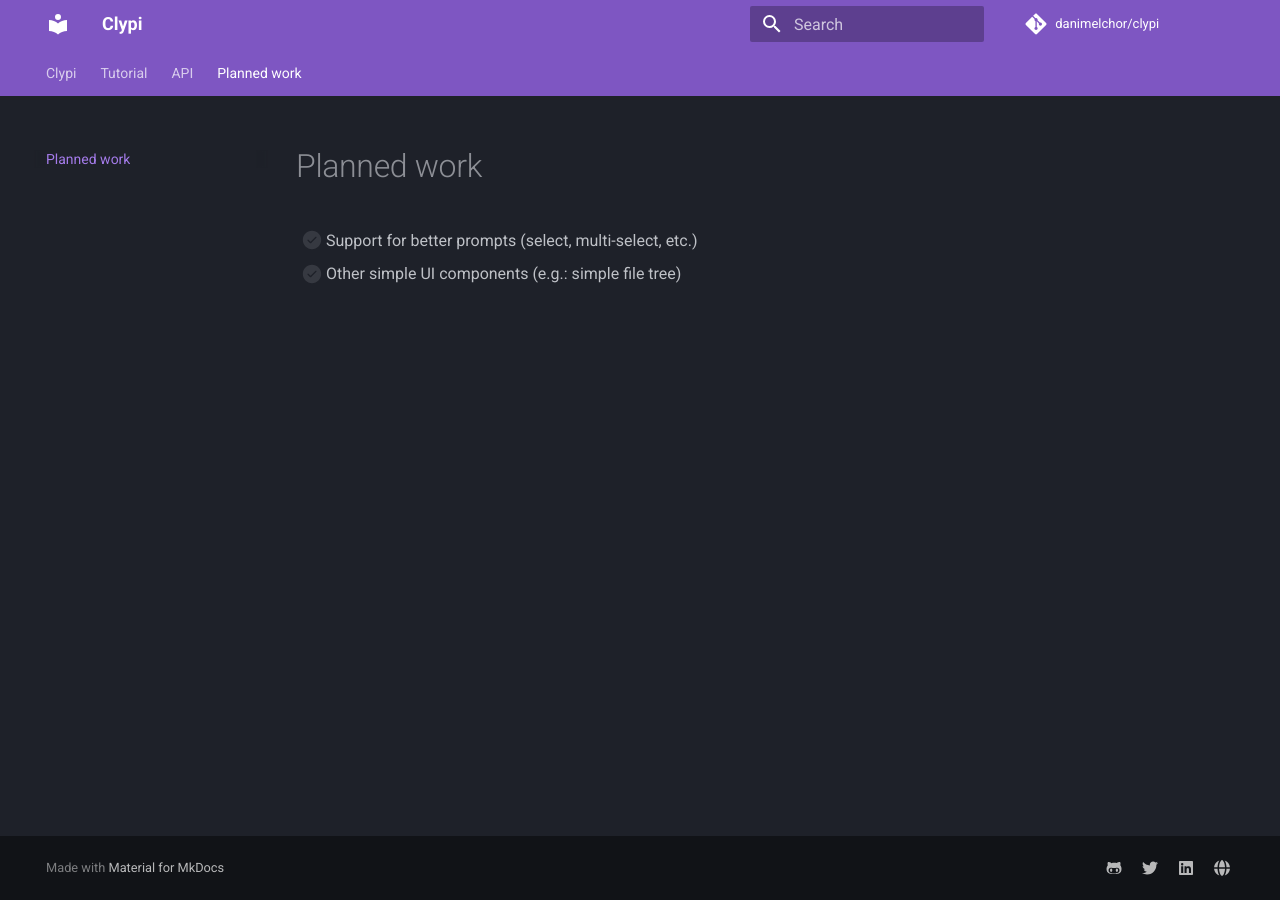
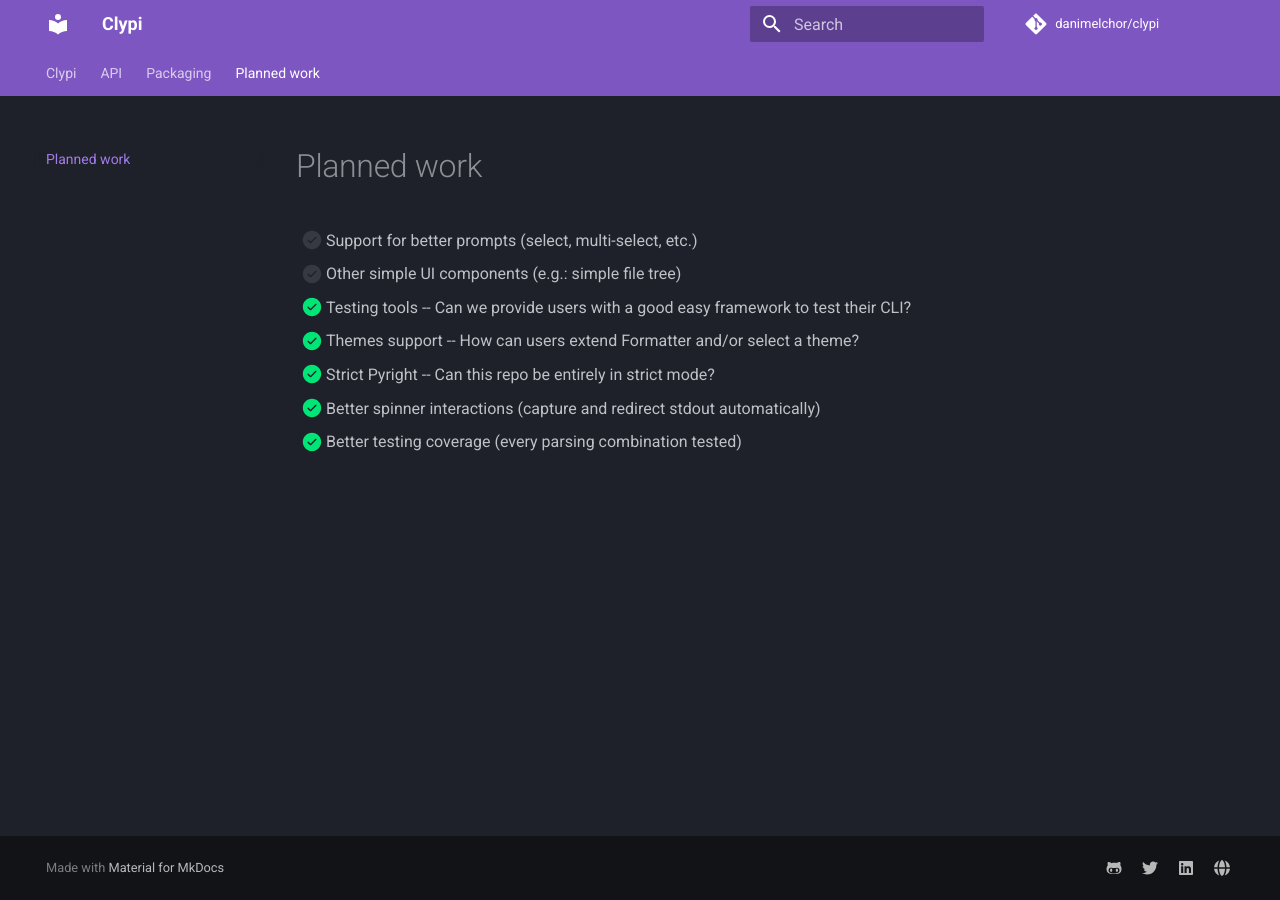
Before and after one commit to danimelchor/clypi, an MkDocs documentation site: the page built from docs/planned_work.md, in a window 1280 px wide. Built offline with MkDocs 1.6.1 and Material for MkDocs 9.7.7, drawn with Linux system fonts in a browser that asks for light colours; comment, search, counter and statistics services are not loaded.

Commit message:
update planned work

```diff
--- a/docs/planned_work.md
+++ b/docs/planned_work.md
@@ -2,3 +2,8 @@
 
 - [ ] Support for better prompts (select, multi-select, etc.)
 - [ ] Other simple UI components (e.g.: simple file tree)
+- [x] Testing tools -- Can we provide users with a good easy framework to test their CLI?
+- [x] Themes support -- How can users extend Formatter and/or select a theme?
+- [x] Strict Pyright -- Can this repo be entirely in strict mode?
+- [x] Better spinner interactions (capture and redirect stdout automatically)
+- [x] Better testing coverage (every parsing combination tested)
--- a/mkdocs.yml
+++ b/mkdocs.yml
@@ -30,7 +30,6 @@ theme:
 
 nav:
  - Clypi: index.md
- - Tutorial: tutorial.md
  - API:
    - Configuration: api/config.md
    - CLI: api/cli.md
@@ -38,6 +37,7 @@ nav:
    - Colors: api/colors.md
    - Prompts: api/prompts.md
    - Parsers: api/parsers.md
+ - Packaging: packaging.md
  - Planned work: planned_work.md
 
 hooks:
```
Also changed, not shown: docs/api/components.md (+2 -2 lines), docs/packaging.md (renamed from docs/tutorial.md).
